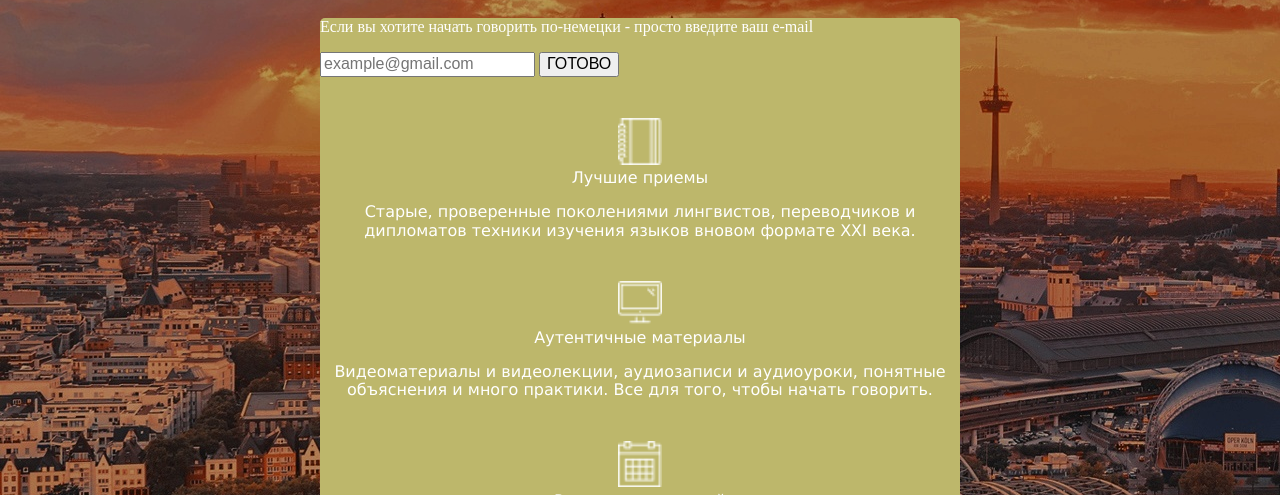
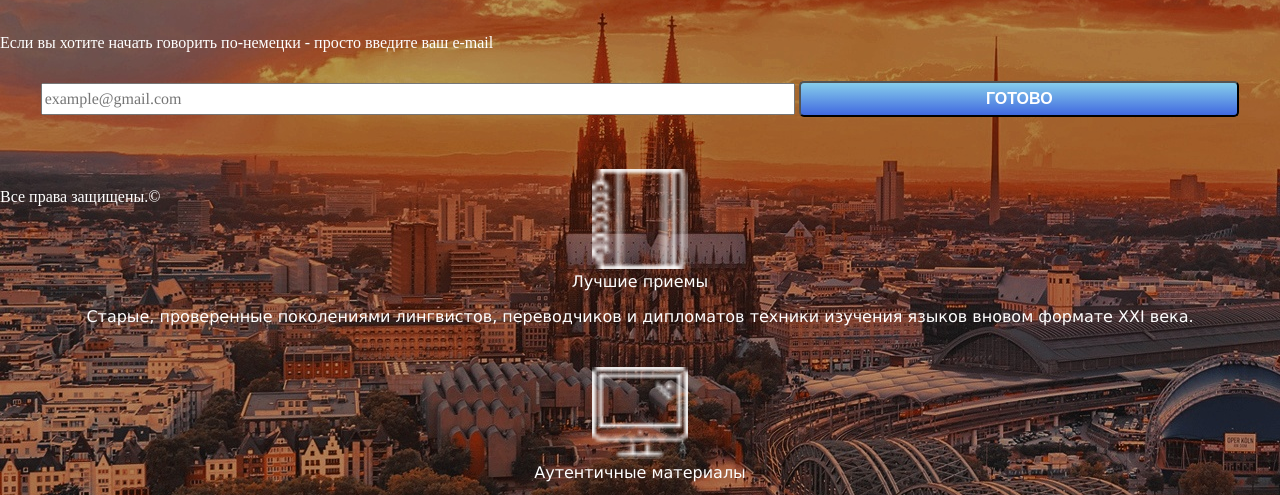
Before and after one commit to Pakistanka/Landing, a plain HTML site: page index.html in a window 1280 px wide. Shown: the part 301-796 px from the top of the page. Drawn offline with Linux system fonts and the light colour scheme.

Commit message:
add styles for form

```diff
--- a/css/style.css
+++ b/css/style.css
@@ -32,7 +32,7 @@ header > span {
 }
 
 h1 {
-	color:#FFFFFF;
+	color: #FFFFFF;
 	font-size: 3.75em;
 	font-weight: bold;
 	text-transform: uppercase;
@@ -43,48 +43,50 @@ h1 {
 /*--------FORM--------*/
 
 .content {
-	background-color: #BDB76B;
-	width: 50%;
-	margin: 0 auto;
-	border-radius: 5px;
-
+	display: flex;
+  flex-wrap: wrap;
 }
 
-.container form {
-	text-align: center;
-	vertical-align: middle;
-	width: 100%;
-	margin-top: 5px;
-	min-height: 40px;
+.content > p {
+  text-align: center;
+  font-size: 1em;
 }
 
-.e-mail {
-	width: 57%;
-	margin-top: 6px;
+section {
+  min-width: 100%;
+  max-height: 100%;
+}
+
+form {
+  min-height: 30%;
+  text-align: center;
+  padding: .3em;
+  margin: .4em;
+}
+
+.email {
+	width: 60%;
+	margin-top: .2em;
 	color: black;
-	font-size: 14px;
-	line-height: 18px;
+	font-size: 1em;
+	line-height: 1em;
 	font-family: Times;
-	height: 30px;
+	height: 2em;
 	letter-spacing: normal;
 }
 
-
-.container .button {
-	width: 37%;
-	height: 30px;
+#button {
+	width: 35%;
+	height: 2.2em;
 	color: #FFFFFF;
 	font-weight: bold;
 	border-radius: 5px;
 	cursor: pointer;
-	padding-top: 2px;
 	background-color: #4169E0;
 	background: linear-gradient(#87CEEB,  #4169E0);
-
 }
 
-.container .button:hover {
-	text-decoration: underline;
+#button:hover {
 	background: linear-gradient(to top, #87CEEB, #4169E0, navy);
 	background: -webkit-linear-gradient(to top, #87CEEB, #4169E0, navy); /*для Chrome, Safari*/
 	background: -moz-linear-gradient(to top, #87CEEB, #4169E0, navy); /*для Firefox*/
```
